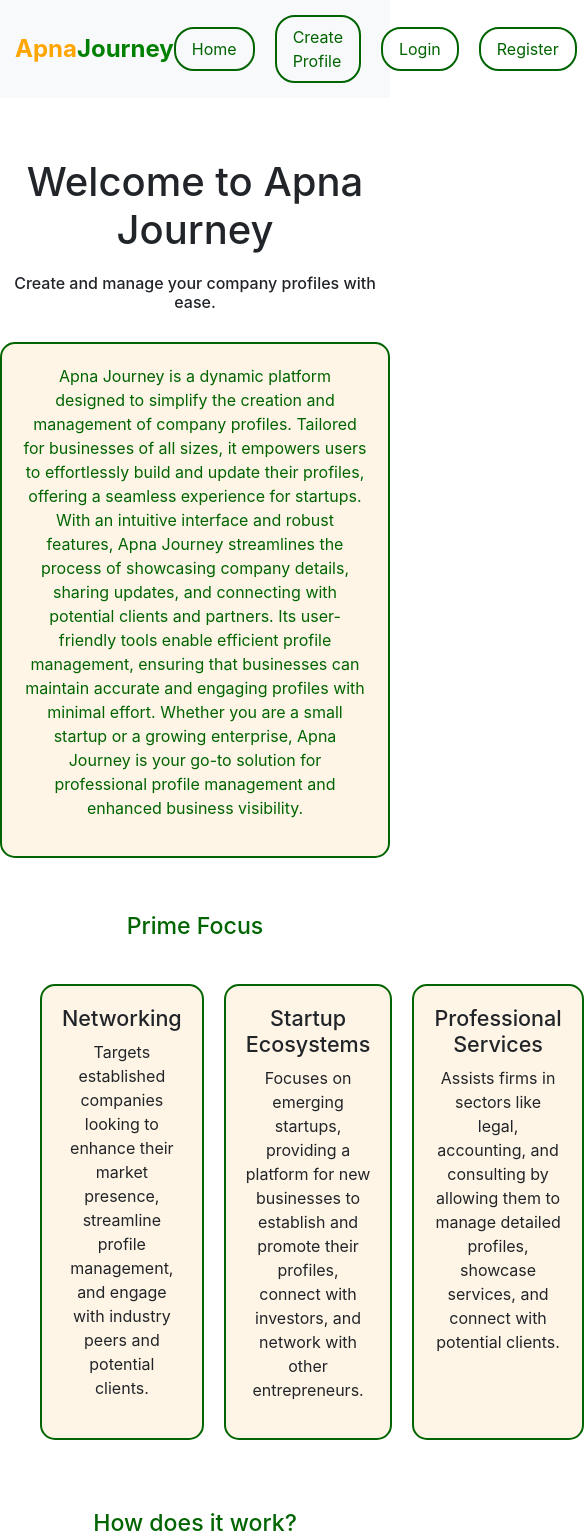
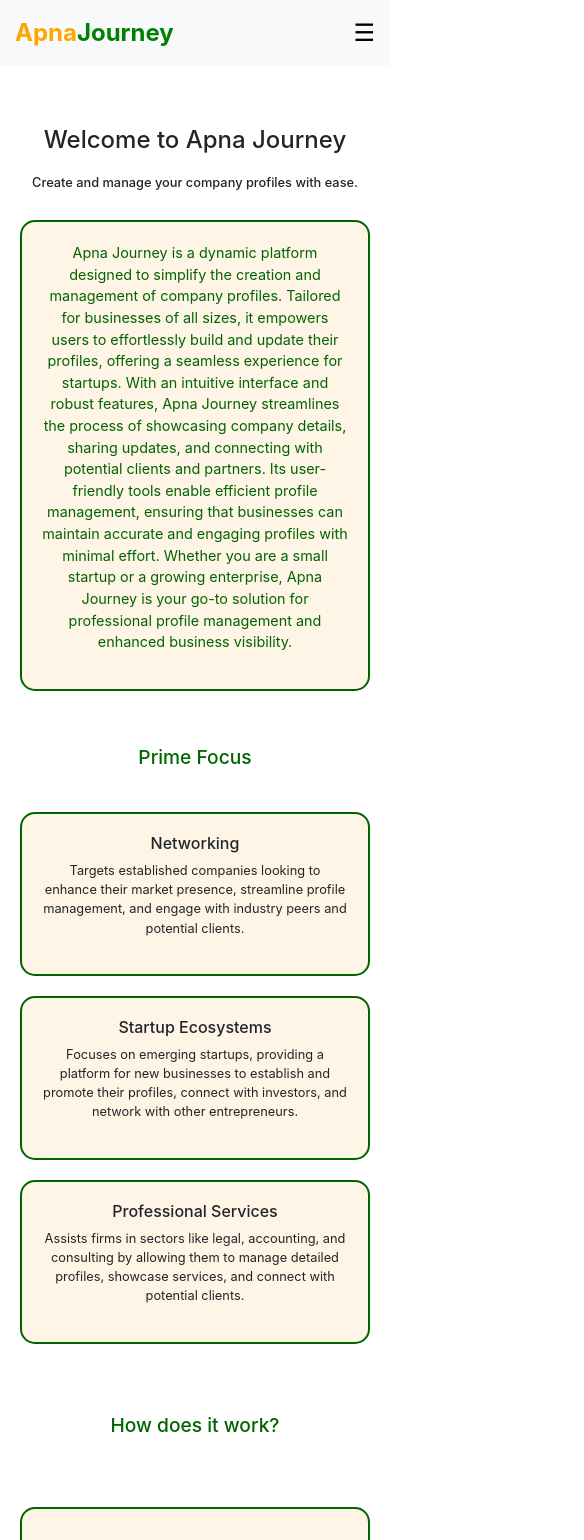
Before and after one commit to Apna-Journey/Apna1, a React (Create React App) app: page /home in a window 390 px wide. Shown: the top 1540 px of the page, 584 px wide, since content can reach past the window. Built offline with nearby package versions, Linux system fonts and the light colour scheme.

Commit message:
Responsiveness

```diff
--- a/src/App.js
+++ b/src/App.js
@@ -11,6 +11,7 @@ import Register from "./Component/Register";
 import { ToastContainer } from 'react-toastify';
 import 'react-toastify/dist/ReactToastify.css';
 import Footer from "./Component/Footer";
+import "./index.js";
 
 function App() {
   return (
--- a/src/Component/Home.jsx
+++ b/src/Component/Home.jsx
@@ -21,15 +21,15 @@ const Hero = () => {
   };
 
   return (
-    <section className="hero" style={{ marginTop: '60px', textAlign: 'center' }}>
-      <h1 style={{ fontSize: '2.5rem', marginBottom: '20px' }}>Welcome to Apna Journey</h1>
-      <h4 style={{ fontSize: '1rem', marginBottom: '30px' }}>Create and manage your company profiles with ease.</h4>
+    <section className="hero" style={{ marginTop: '60px', textAlign: 'center', padding: '0 20px' }}>
+      <h1 style={{ fontSize: 'clamp(1.5rem, 5vw, 2.5rem)', marginBottom: '20px' }}>Welcome to Apna Journey</h1>
+      <h4 style={{ fontSize: 'clamp(0.8rem, 3vw, 1rem)', marginBottom: '30px' }}>Create and manage your company profiles with ease.</h4>
       <div
         style={textStyle}
         onMouseEnter={(e) => Object.assign(e.currentTarget.style, textHoverStyle)}
         onMouseLeave={(e) => Object.assign(e.currentTarget.style, textStyle)}
       >
-        <p>
+        <p style={{ fontSize: 'clamp(0.9rem, 2.5vw, 1rem)' }}>
           Apna Journey is a dynamic platform designed to simplify the creation and management of company profiles. Tailored for businesses of all sizes, it empowers users to effortlessly build and update their profiles, offering a seamless experience for startups. With an intuitive interface and robust features, Apna Journey streamlines the process of showcasing company details, sharing updates, and connecting with potential clients and partners. Its user-friendly tools enable efficient profile management, ensuring that businesses can maintain accurate and engaging profiles with minimal effort. Whether you are a small startup or a growing enterprise, Apna Journey is your go-to solution for professional profile management and enhanced business visibility.
         </p>
       </div>
@@ -57,7 +57,7 @@ const TopNiches = () => {
   ];
 
   return (
-    <section className="services" style={{ marginTop: '50px', textAlign: 'center' }}>
+    <section className="services" style={{ marginTop: '50px', textAlign: 'center', padding: '0 20px' }}>
       <h3
         style={{
           color: 'darkgreen',
@@ -65,7 +65,8 @@ const TopNiches = () => {
           display: 'inline-block',
           transition: 'color 0.3s ease',
           padding: '5px 10px',
-          borderRadius: '5px'
+          borderRadius: '5px',
+          fontSize: 'clamp(1.2rem, 4vw, 1.5rem)',
         }}
         onMouseEnter={(e) => e.currentTarget.style.color = 'black'}
         onMouseLeave={(e) => e.currentTarget.style.color = 'darkgreen'}
@@ -74,23 +75,19 @@ const TopNiches = () => {
       </h3>
       <div style={{
         display: 'flex',
-        justifyContent: 'space-between',
+        flexDirection: 'column',
+        gap: '20px',
         marginTop: '30px',
-        gap: '20px',
-        padding: '0 20px',
       }}>
-        {services.map((element, index) => (
+        {services.map((element) => (
           <div
             key={element.id}
             style={{
-              flex: 1,
               backgroundColor: '#fff5e6',
               border: '2px solid #006400',
               borderRadius: '15px',
               padding: '20px',
-              transition: 'all 2s ease',
-              marginLeft: index === 0 ? '20px' : '',
-              marginRight: index === services.length - 1 ? '20px' : '',
+              transition: 'all 0.3s ease',
             }}
             onMouseEnter={(e) => {
               e.currentTarget.style.backgroundColor = 'black';
@@ -101,8 +98,8 @@ const TopNiches = () => {
               e.currentTarget.style.color = 'initial';
             }}
           >
-            <h4>{element.service}</h4>
-            <p>{element.description}</p>
+            <h4 style={{ fontSize: 'clamp(1rem, 3vw, 1.2rem)' }}>{element.service}</h4>
+            <p style={{ fontSize: 'clamp(0.8rem, 2.5vw, 1rem)' }}>{element.description}</p>
           </div>
         ))}
       </div>
@@ -129,7 +126,7 @@ const HowItWorks = () => {
   };
 
   return (
-    <section className="howItWorks" style={{ marginTop: '60px', marginBottom: '60px' }}>
+    <section className="howItWorks" style={{ marginTop: '60px', marginBottom: '60px', padding: '0 20px' }}>
       <h3
         style={{
           color: 'darkgreen',
@@ -139,6 +136,7 @@ const HowItWorks = () => {
           backgroundColor: 'white',
           borderRadius: '15px',
           transition: 'color 0.3s ease',
+          fontSize: 'clamp(1.2rem, 4vw, 1.5rem)',
         }}
         onMouseEnter={(e) => e.currentTarget.style.color = 'black'}
         onMouseLeave={(e) => e.currentTarget.style.color = 'darkgreen'}
@@ -162,11 +160,11 @@ const HowItWorks = () => {
             onMouseEnter={(e) => Object.assign(e.currentTarget.style, cardHoverStyle)}
             onMouseLeave={(e) => Object.assign(e.currentTarget.style, cardStyle)}
           >
-            <div className="icon" style={{ color: 'orange' }}>
+            <div className="icon" style={{ color: 'orange', fontSize: 'clamp(2rem, 6vw, 3rem)' }}>
               {item.icon}
             </div>
-            <h4>{item.title}</h4>
-            <p>{item.description}</p>
+            <h4 style={{ fontSize: 'clamp(1rem, 3vw, 1.2rem)' }}>{item.title}</h4>
+            <p style={{ fontSize: 'clamp(0.8rem, 2.5vw, 1rem)' }}>{item.description}</p>
           </div>
         ))}
       </div>
--- a/src/Component/Nav.jsx
+++ b/src/Component/Nav.jsx
@@ -1,8 +1,6 @@
-import React from 'react';
+import React, { useState } from 'react';
 import { Link, useNavigate } from 'react-router-dom';
 import styled from 'styled-components';
-
-
 
 const NavbarStyled = styled.nav`
   background-color: #f8f9fa;
@@ -16,6 +14,11 @@ const NavContainer = styled.div`
   max-width: 1200px;
   margin: 0 auto;
   padding: 0 15px;
+
+  @media (max-width: 768px) {
+    flex-direction: column;
+    align-items: flex-start;
+  }
 `;
 
 const Logo = styled(Link)`
@@ -35,6 +38,13 @@ const NavLinks = styled.div`
   display: flex;
   gap: 20px;
   align-items: center;
+
+  @media (max-width: 768px) {
+    flex-direction: column;
+    align-items: flex-start;
+    width: 100%;
+    display: ${({ isOpen }) => (isOpen ? 'flex' : 'none')};
+  }
 `;
 
 const NavLink = styled(Link)`
@@ -49,6 +59,12 @@ const NavLink = styled(Link)`
     background-color: #FFE4B5;
     color: #006400;
   }
+
+  @media (max-width: 768px) {
+    width: 100%;
+    text-align: center;
+    margin-bottom: 10px;
+  }
 `;
 
 const UserGreeting = styled.span`
@@ -56,10 +72,31 @@ const UserGreeting = styled.span`
   font-size: 16px;
   color: #0000FF;
   margin-right: 20px;
+
+  @media (max-width: 768px) {
+    margin-right: 0;
+    margin-bottom: 10px;
+  }
+`;
+
+const HamburgerButton = styled.button`
+  display: none;
+  background: none;
+  border: none;
+  font-size: 24px;
+  cursor: pointer;
+
+  @media (max-width: 768px) {
+    display: block;
+    position: absolute;
+    top: 15px;
+    right: 15px;
+  }
 `;
 
 const Nav = () => {
   const navigate = useNavigate();
+  const [isOpen, setIsOpen] = useState(false);
   const token = localStorage.getItem('token');
   const username = localStorage.getItem('username');
 
@@ -69,24 +106,29 @@ const Nav = () => {
     navigate('/login');
   };
 
+  const toggleMenu = () => {
+    setIsOpen(!isOpen);
+  };
+
   return (
     <NavbarStyled>
       <NavContainer>
         <Logo to="/">
           <span>Apna</span><span>Journey</span>
         </Logo>
-        <NavLinks>
-          <NavLink to="/home">Home</NavLink>
-          <NavLink to="/insert">Create Profile</NavLink>
+        <HamburgerButton onClick={toggleMenu}>☰</HamburgerButton>
+        <NavLinks isOpen={isOpen}>
+          <NavLink to="/home" onClick={() => setIsOpen(false)}>Home</NavLink>
+          <NavLink to="/insert" onClick={() => setIsOpen(false)}>Create Profile</NavLink>
           {token ? (
             <>
               <UserGreeting>Hello, {username}</UserGreeting>
-              <NavLink as="button" onClick={handleLogout}>Logout</NavLink>
+              <NavLink as="button" onClick={() => { handleLogout(); setIsOpen(false); }}>Logout</NavLink>
             </>
           ) : (
             <>
-              <NavLink to="/login">Login</NavLink>
-              <NavLink to="/register">Register</NavLink>
+              <NavLink to="/login" onClick={() => setIsOpen(false)}>Login</NavLink>
+              <NavLink to="/register" onClick={() => setIsOpen(false)}>Register</NavLink>
             </>
           )}
         </NavLinks>
```
Also changed, not shown: frontend/script.js (line endings or trailing spaces), frontend/styles.css (indentation only).
